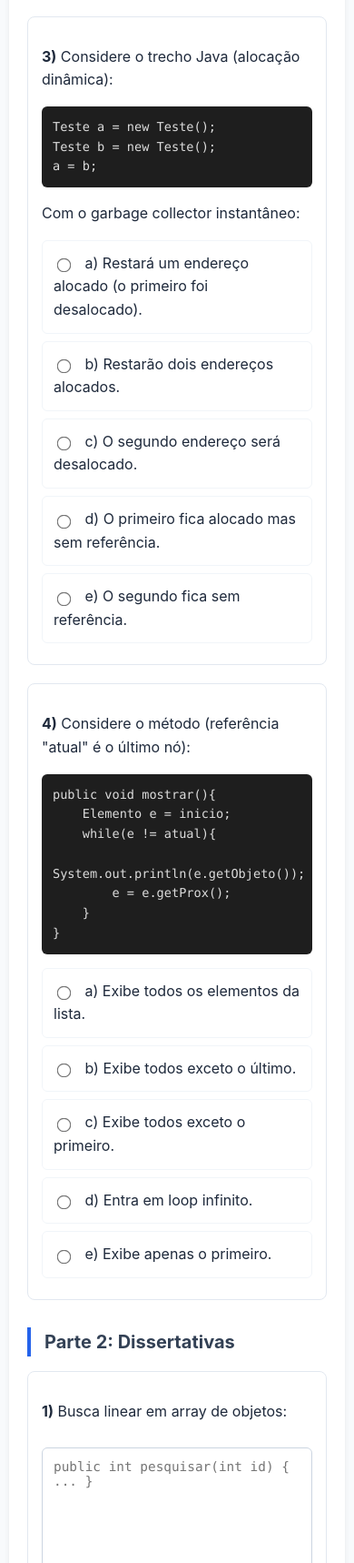
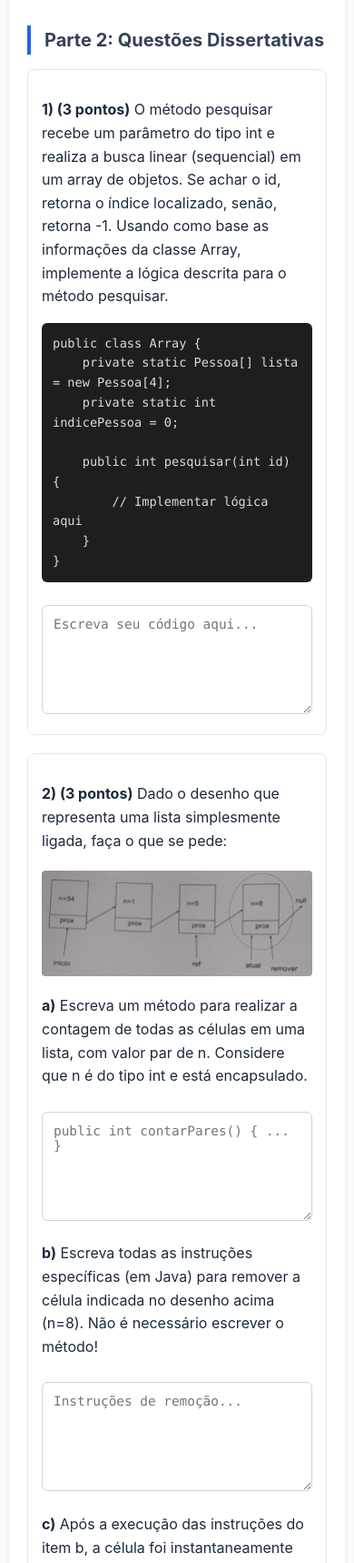
Before and after one commit to jovemOG-Dev/Teste-ED, a plain HTML site: page index.html in a window 390 px wide. Shown: the part 1763-3481 px from the top of the page at 91% size. Drawn offline with Linux system fonts and the light colour scheme.

Commit message:
fix dissertativas

```diff
--- a/index.html
+++ b/index.html
@@ -15,9 +15,7 @@
             --text: #1e293b;
         }
 
-        * {
-            box-sizing: border-box; /* Garante que padding não aumente a largura total */
-        }
+        * { box-sizing: border-box; }
 
         body {
             font-family: 'Inter', system-ui, sans-serif;
@@ -25,14 +23,14 @@
             color: var(--text);
             line-height: 1.6;
             margin: 0;
-            padding: 10px; /* Padding reduzido para mobile */
+            padding: 10px;
         }
 
         .container {
             max-width: 900px;
             margin: 0 auto;
             background: var(--card);
-            padding: 20px; /* Padding interno menor para mobile */
+            padding: 20px;
             border-radius: 12px;
             box-shadow: 0 4px 6px -1px rgba(0, 0, 0, 0.1);
         }
@@ -42,7 +40,7 @@
             color: var(--primary);
             border-bottom: 2px solid #e2e8f0;
             padding-bottom: 20px;
-            font-size: 1.5rem; /* Fonte adaptável */
+            font-size: 1.5rem;
         }
 
         h2 {
@@ -69,13 +67,29 @@
             font-size: 0.85rem;
             margin: 15px 0;
             white-space: pre-wrap;
-            overflow-x: auto; /* Scroll horizontal se o código for muito longo */
+            overflow-x: auto;
+        }
+
+        /* Ajuste na área da imagem: sem bordas ou fundo cinza */
+        .image-container {
+            text-align: center;
+            margin: 20px 0;
+            padding: 0;
+        }
+
+        /* CSS Responsivo para a imagem */
+        .image-container img {
+            max-width: 100%;
+            height: auto;
+            display: block;
+            margin: 0 auto;
+            border-radius: 4px; /* Opcional: apenas um leve arredondado na foto */
         }
 
         .options-list { list-style: none; padding: 0; }
 
         .options-list label {
-            display: block; /* Facilita o clique em telas touch */
+            display: block;
             padding: 12px;
             margin: 8px 0;
             border-radius: 6px;
@@ -94,7 +108,7 @@
 
         textarea {
             width: 100%;
-            height: 150px;
+            height: 120px;
             padding: 12px;
             border: 1px solid #cbd5e1;
             border-radius: 6px;
@@ -135,7 +149,6 @@
         .wrong { background: #fee2e2; color: var(--error); border: 1px solid var(--error); }
         .answer-key { background: #e0f2fe; color: var(--info); border: 1px solid var(--info); margin-top: 10px; }
 
-        /* --- MEDIA QUERIES PARA RESPONSIVIDADE --- */
         @media (min-width: 768px) {
             body { padding: 40px 20px; }
             .container { padding: 40px; }
@@ -151,7 +164,7 @@
 
     <h2>Parte 1: Múltipla Escolha</h2>
 
-    <div class="question-block" id="q1-block">
+    <div class="question-block">
         <p><strong>1)</strong> Considerando as operações de ordenação e busca em um array de objetos qualquer, podemos afirmar que:<br>
         i) É possível ordenar, pelo método bolha, esse conjunto de dados.<br>
         ii) É possível realizar busca pelo método binário, nesse conjunto de dados.<br>
@@ -167,7 +180,7 @@
         <div id="f1" class="feedback"></div>
     </div>
 
-    <div class="question-block" id="q2-block">
+    <div class="question-block">
         <p><strong>2)</strong> Comparando lista ligada com array e considerando que os dois conjuntos estejam ordenados, podemos afirmar que:</p>
         <div class="options-list">
             <label><input type="radio" name="q2" value="a"> a) A busca na lista ligada é mais rápida que no array.</label>
@@ -179,61 +192,39 @@
         <div id="f2" class="feedback"></div>
     </div>
 
-    <div class="question-block" id="q3-block">
-        <p><strong>3)</strong> Considere o trecho Java (alocação dinâmica):</p>
-        <div class="code-snippet">Teste a = new Teste();
-Teste b = new Teste();
-a = b;</div>
-        <p>Com o garbage collector instantâneo:</p>
-        <div class="options-list">
-            <label><input type="radio" name="q3" value="a"> a) Restará um endereço alocado (o primeiro foi desalocado).</label>
-            <label><input type="radio" name="q3" value="b"> b) Restarão dois endereços alocados.</label>
-            <label><input type="radio" name="q3" value="c"> c) O segundo endereço será desalocado.</label>
-            <label><input type="radio" name="q3" value="d"> d) O primeiro fica alocado mas sem referência.</label>
-            <label><input type="radio" name="q3" value="e"> e) O segundo fica sem referência.</label>
-        </div>
-        <div id="f3" class="feedback"></div>
-    </div>
+    <h2>Parte 2: Questões Dissertativas</h2>
 
-    <div class="question-block" id="q4-block">
-        <p><strong>4)</strong> Considere o método (referência "atual" é o último nó):</p>
-        <div class="code-snippet">public void mostrar(){
-    Elemento e = inicio;
-    while(e != atual){
-        System.out.println(e.getObjeto());
-        e = e.getProx();
+    <div class="question-block">
+        <p><strong>1) (3 pontos)</strong> O método pesquisar recebe um parâmetro do tipo int e realiza a busca linear (sequencial) em um array de objetos. Se achar o id, retorna o índice localizado, senão, retorna -1. Usando como base as informações da classe Array, implemente a lógica descrita para o método pesquisar.</p>
+        <div class="code-snippet">public class Array {
+    private static Pessoa[] lista = new Pessoa[4];
+    private static int indicePessoa = 0;
+
+    public int pesquisar(int id) {
+        // Implementar lógica aqui
     }
 }</div>
-        <div class="options-list">
-            <label><input type="radio" name="q4" value="a"> a) Exibe todos os elementos da lista.</label>
-            <label><input type="radio" name="q4" value="b"> b) Exibe todos exceto o último.</label>
-            <label><input type="radio" name="q4" value="c"> c) Exibe todos exceto o primeiro.</label>
-            <label><input type="radio" name="q4" value="d"> d) Entra em loop infinito.</label>
-            <label><input type="radio" name="q4" value="e"> e) Exibe apenas o primeiro.</label>
-        </div>
-        <div id="f4" class="feedback"></div>
-    </div>
-
-    <h2>Parte 2: Dissertativas</h2>
-
-    <div class="question-block">
-        <p><strong>1)</strong> Busca linear em array de objetos:</p>
-        <textarea id="d1" placeholder="public int pesquisar(int id) { ... }"></textarea>
+        <textarea id="d1" placeholder="Escreva seu código aqui..."></textarea>
         <div id="fd1" class="feedback answer-key"></div>
     </div>
 
     <div class="question-block">
-        <p><strong>2)</strong> Sobre lista simplesmente ligada:</p>
-        <p>a) Contar valores pares:</p>
+        <p><strong>2) (3 pontos)</strong> Dado o desenho que representa uma lista simplesmente ligada, faça o que se pede:</p>
+
+        <div class="image-container">
+            <img src="assets/Q4.jpg" alt="Representação da lista ligada">
+        </div>
+
+        <p><strong>a)</strong> Escreva um método para realizar a contagem de todas as células em uma lista, com valor par de n. Considere que n é do tipo int e está encapsulado.</p>
         <textarea id="d2a" placeholder="public int contarPares() { ... }"></textarea>
         <div id="fd2a" class="feedback answer-key"></div>
 
-        <p>b) Instruções para remover a última célula (n=8):</p>
-        <textarea id="d2b" placeholder="ref.setProx(null); ..."></textarea>
+        <p><strong>b)</strong> Escreva todas as instruções específicas (em Java) para remover a célula indicada no desenho acima (n=8). Não é necessário escrever o método!</p>
+        <textarea id="d2b" placeholder="Instruções de remoção..."></textarea>
         <div id="fd2b" class="feedback answer-key"></div>
 
-        <p>c) Justificativa sobre remoção da memória:</p>
-        <textarea id="d2c" placeholder="Explique sobre o Garbage Collector..."></textarea>
+        <p><strong>c)</strong> Após a execução das instruções do item b, a célula foi instantaneamente removida da memória? Justifique.</p>
+        <textarea id="d2c" placeholder="Justificativa..."></textarea>
         <div id="fd2c" class="feedback answer-key"></div>
     </div>
 
@@ -242,19 +233,20 @@ a = b;</div>
 
 <script>
     function validarProva() {
-        const gabaritoObjetivo = { q1: 'a', q2: 'e', q3: 'a', q4: 'b' };
+        const gabaritoObjetivo = { q1: 'a', q2: 'e' };
+
         const gabaritoDissertativo = {
-            d1: "Sugestão:\nfor(int i=0; i < indicePessoa; i++) {\n  if(lista[i].getId() == id) return i;\n}\nreturn -1;",
-            d2a: "Sugestão:\npublic int contarPares() {\n  int cont = 0;\n  Elemento e = inicio;\n  while(e != null) {\n    if(e.getValor() % 2 == 0) cont++;\n    e = e.getProx();\n  }\n  return cont;\n}",
-            d2b: "Sugestão:\nref.setProx(null);\natual = ref;",
-            d2c: "Sugestão:\nNão é instantânea. O objeto fica sem referência e o Garbage Collector o removerá quando for executado."
+            d1: "Sugestão de Resposta:\nfor(int i = 0; i < indicePessoa; i++) {\n    if(lista[i].getId() == id) {\n        return i;\n    }\n}\nreturn -1;",
+            d2a: "Sugestão de Resposta:\npublic int contarPares() {\n    int cont = 0;\n    Elemento e = inicio;\n    while(e != null) {\n        if(e.getN() % 2 == 0) cont++;\n        e = e.getProx();\n    }\n    return cont;\n}",
+            d2b: "Sugestão de Resposta:\nref.setProx(null);\natual = ref; // Conforme o desenho, remove o nó subsequente ao 'ref'",
+            d2c: "Sugestão de Resposta:\nNão. Em Java, o Garbage Collector não atua de forma instantânea. O objeto torna-se elegível para coleta quando não há mais referências para ele, mas a limpeza real ocorre conforme o gerenciamento da JVM."
         };
 
         for (let q in gabaritoObjetivo) {
             const el = document.querySelector(`input[name="${q}"]:checked`);
             const feedback = document.getElementById('f' + q.slice(1));
+            if(feedback) {
                 feedback.style.display = 'block';
-
                 if (el) {
                     if (el.value === gabaritoObjetivo[q]) {
                         feedback.innerText = "✅ Correto!";
@@ -268,14 +260,17 @@ a = b;</div>
                     feedback.className = "feedback wrong";
                 }
             }
+        }
 
         for (let d in gabaritoDissertativo) {
             const feedbackD = document.getElementById('f' + d);
+            if(feedbackD) {
                 feedbackD.innerText = gabaritoDissertativo[d];
                 feedbackD.style.display = 'block';
             }
+        }
 
-        window.scrollTo({ top: 0, behavior: 'smooth' });
+        window.scrollTo({ top: document.body.scrollHeight, behavior: 'smooth' });
     }
 </script>
 
```
Also changed, not shown: assets/Q4.jpg (added). Lines whose indentation alone changed are shown as unchanged.
